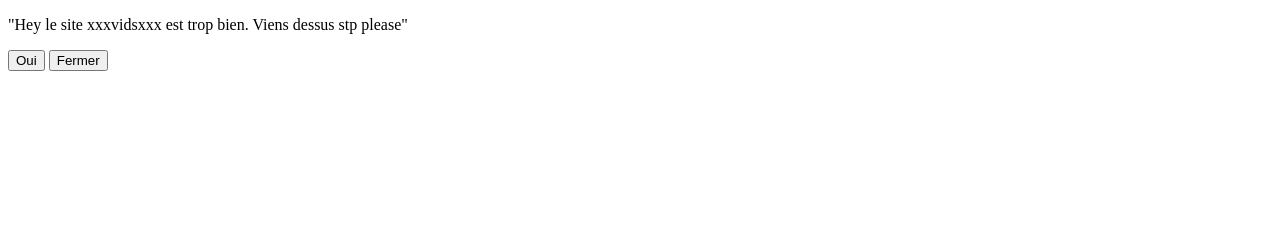
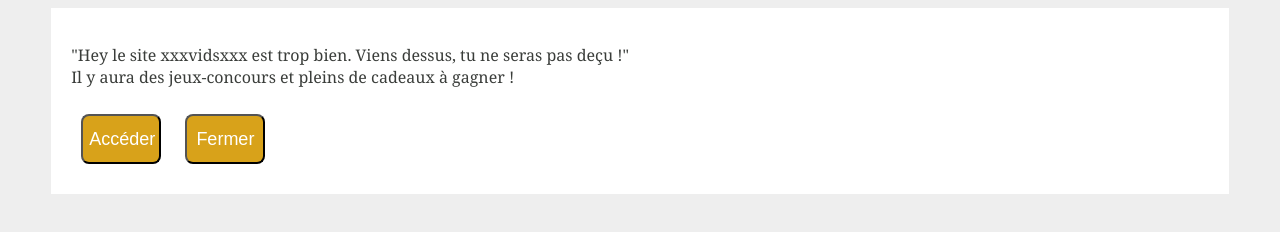
Before and after one commit to krysh82/betterMotherFuckingWebsite, a plain HTML site: page popup.html in a window 1280 px wide. Drawn offline with Linux system fonts and the light colour scheme.

Commit message:
MAJ page popup

```diff
--- a/popup.html
+++ b/popup.html
@@ -2,13 +2,20 @@
 <html>
 <head>
     <title>Pop Up Vidéos</title>
+    <link rel="stylesheet" type="text/css" href="popup.css">
+    <meta charset="utf-8">
 </head>
 <body>
+    <div id ="main_content">
 
-    <p>"Hey le site xxxvidsxxx est trop bien. Viens dessus stp please"</p>
+    <p>"Hey le site xxxvidsxxx est trop bien. Viens dessus, tu ne seras pas deçu !"<br/>
+    	Il y aura des jeux-concours et pleins de cadeaux à gagner !
+    </p>
     <form>
-        <input type="button" value="Oui" onclick="window.open('https://www.youtube.com/watch?v=dQw4w9WgXcQ', '','resizable=yes')">
+        <input type="button" value="Accéder" onclick="window.open('https://www.youtube.com/watch?v=dQw4w9WgXcQ', '_blank','resizable=yes')">
        <input type="button" value="Fermer" onclick="window.close()">
     </form>
+
+</div>
 </body>
 </html>
```
